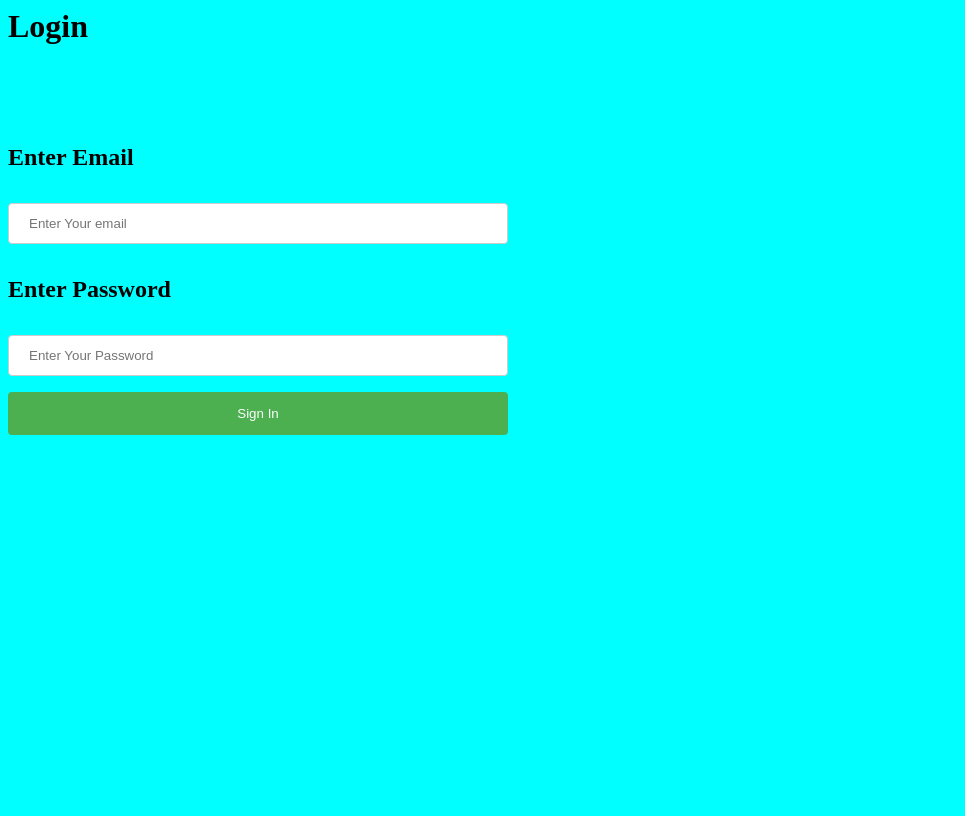
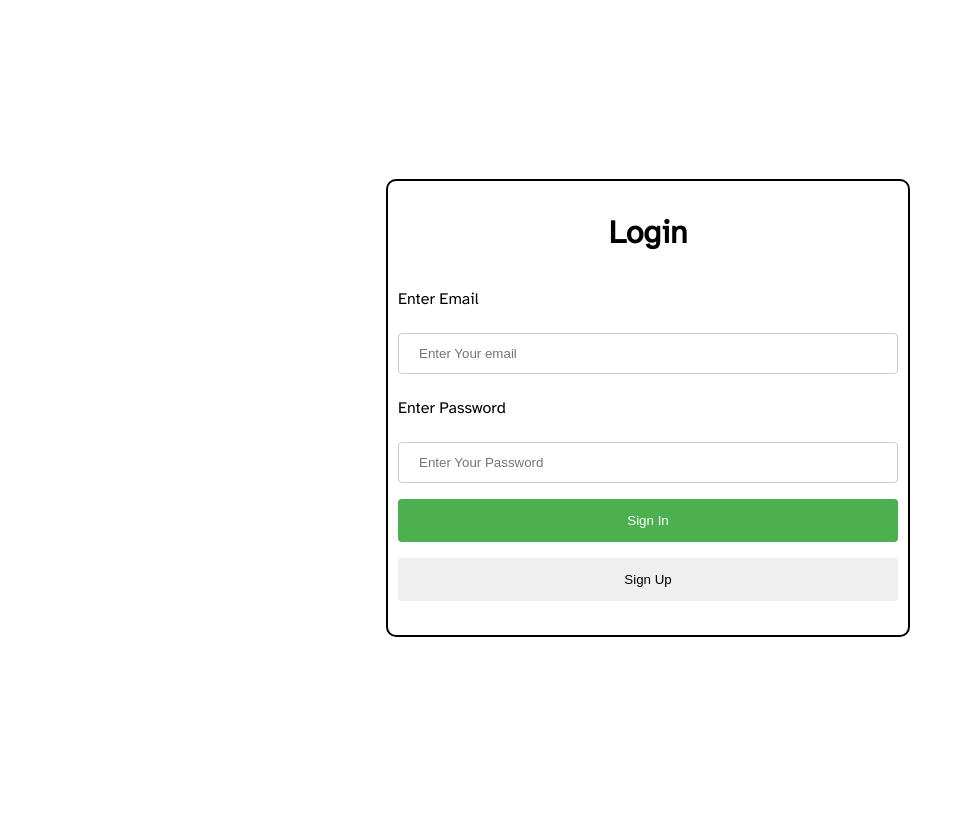
Before and after one commit to kbraszkiewicz/train-times, a Flask app: page /login in a window 1280 px wide. Shown: the whole page, without its empty margins (0-965 px from the left). Before the commit the page ends 435 px from the top, so only its background shows below. Run offline with Flask 3, Linux system fonts and the light colour scheme; some libraries are stand-ins or nearby versions.

Commit message:
fixed the login CSS

```diff
--- a/static/login.css
+++ b/static/login.css
@@ -1,9 +1,35 @@
 body {
-    background-color: aqua;
+  font-family: 'Atkinson Hyperlegible', sans-serif;
 }
 
-html {
-    height: 100%;
+body html{
+  background-color: blue;
+  margin: 0;
+  padding: 0;
+}
+
+
+.page{
+  display: flex;
+  align-items: center;
+  justify-content: center;
+  width: 100vw;
+  height: 100vh;
+  background-color: white;
+}
+.input{
+  border: 2px solid black;
+  border-radius: 10px;
+  padding: 10px;
+}
+.input>form{
+  display: flex;
+  flex-direction: column;
+  justify-content: center;
+  align-items: center;
+}
+.input p{
+  align-self: flex-start;
 }
 
 input[type=text], select {
@@ -31,21 +57,22 @@ form {
 }
 
 
-input[type=submit] {
+.btn{
     width: 100%;
-    background-color: #4CAF50;
-    color: white;
+    color: black;
     padding: 14px 20px;
     margin: 8px 0;
     border: none;
     border-radius: 4px;
     cursor: pointer;
-  }
+}
 
-  input[type=submit]:hover {
-    background-color: #45a049;
-  }
+.btn:hover{
+  background-color: #45a049;
+  color: white;
+}
 
-  p {
-
-  }
+.btn.submit{
+  background-color: #4CAF50;
+  color: white;
+}
--- a/templates/login.html
+++ b/templates/login.html
@@ -3,23 +3,23 @@
         <meta charset="UTF-8">
         <title> Login </title>
         <link rel="stylesheet" href="static/login.css">
+        <link rel="preconnect" href="https://fonts.googleapis.com">
+        <link rel="preconnect" href="https://fonts.gstatic.com" crossorigin>
+        <link href="https://fonts.googleapis.com/css2?family=Atkinson+Hyperlegible&display=swap" rel="stylesheet">
     </head>
     <body>
         <div class="page">
-          <div>
-             <div class="header">
-                <h1 class="word">Login</h1>
-             </div></br></br></br>
-            <h2 class="word">
-                <form action="{{ url_for('login') }}" method="post">
+          <div class="input">
+              <form action="{{ url_for('login') }}" method="post">
+                  <h1 class="word">Login</h1>
                   <div class="msg">{{ msg }}</div>
                     <p> Enter Email</p>
                     <input id="email" name="email" type="text" placeholder="Enter Your email" class="textbox"/>
                     <p> Enter Password</p>
                     <input id="password" name="password" type="password" placeholder="Enter Your Password" class="textbox"/>
-                    <input type="submit" class="btn" value="Sign In">
+                    <input type="submit" class="btn submit" value="Sign In">
+                    <button class="btn"> Sign Up</button>
                 </form>
-            </h2>
           </div>
         </div>
     </body>
--- a/templates/template.html
+++ b/templates/template.html
@@ -3,9 +3,6 @@
 <html>
     <head>
         <link rel="stylesheet" href=" {{ url_for('static', filename='style.css') }} ">
-        <link rel="preconnect" href="https://fonts.googleapis.com">
-        <link rel="preconnect" href="https://fonts.gstatic.com" crossorigin>
-        <link href="https://fonts.googleapis.com/css2?family=Atkinson+Hyperlegible&display=swap" rel="stylesheet">
         <link rel="preconnect" href="https://fonts.googleapis.com">
         <link rel="preconnect" href="https://fonts.gstatic.com" crossorigin>
         <link href="https://fonts.googleapis.com/css2?family=Atkinson+Hyperlegible&display=swap" rel="stylesheet">
```
